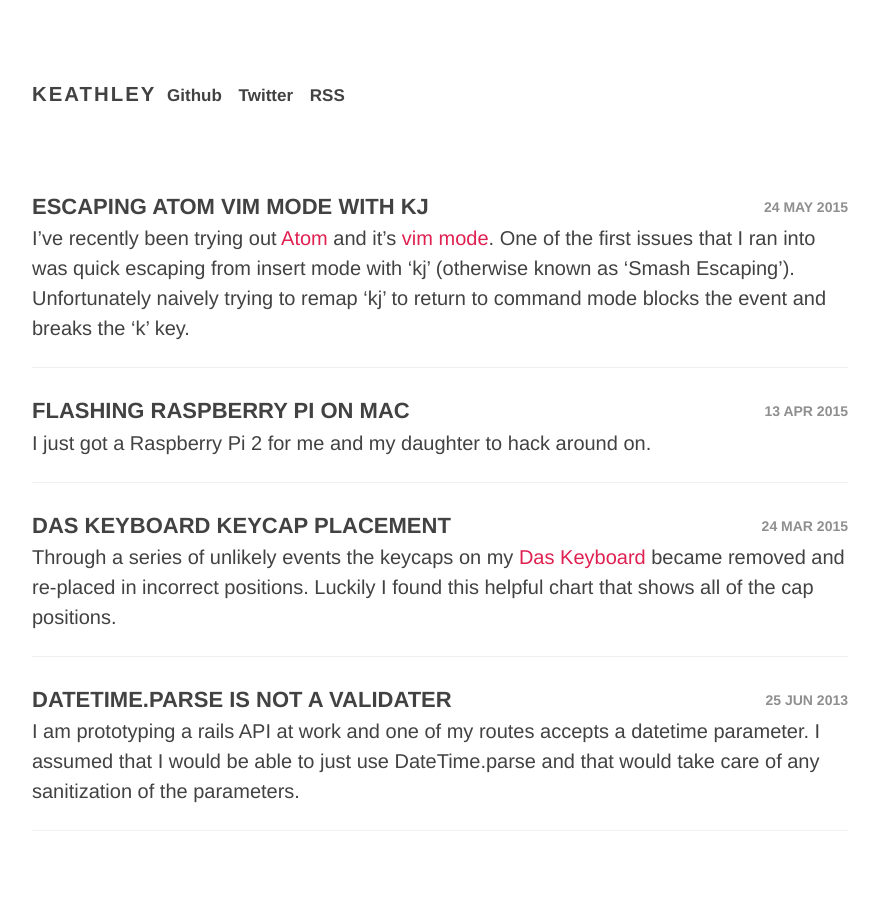
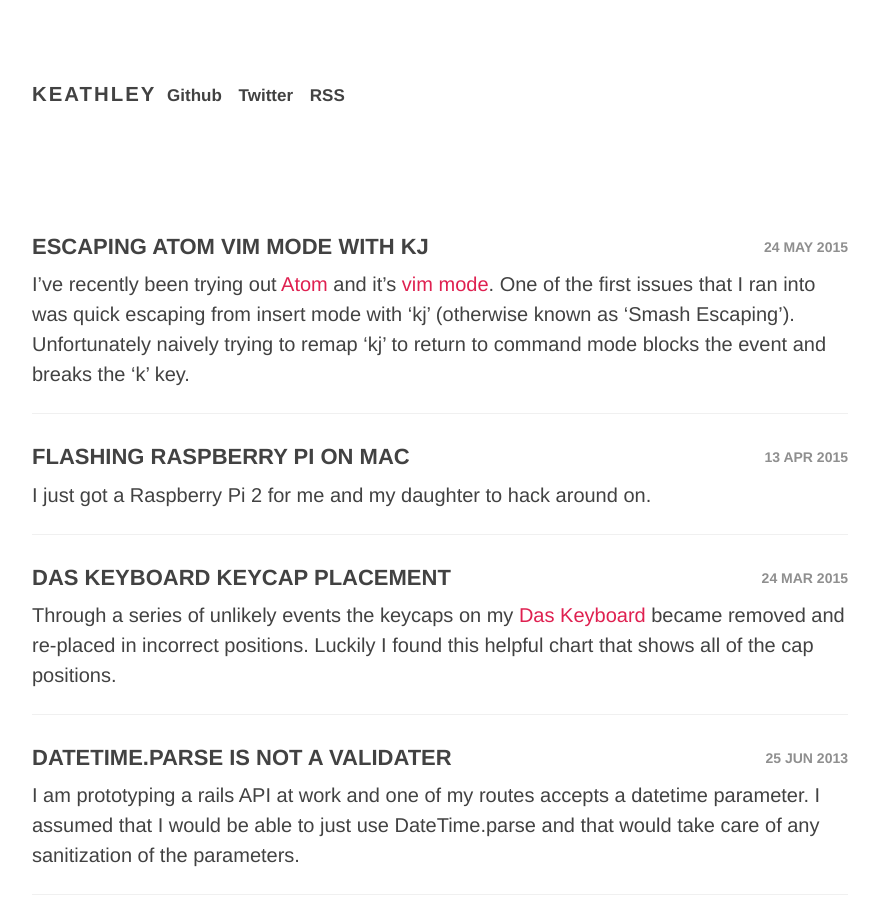
Before and after one commit to wojtekmach/keathley.github.io, a Jekyll site: the page built from index.html, in a window 1280 px wide. Shown: the whole page, without its empty margins (200-1079 px from the left). Built offline with Jekyll 4.4.1, drawn with Linux system fonts in a browser that asks for light colours; nearby versions of some CDN libraries.

Commit message:
paddings and such

```diff
--- a/css/main.scss
+++ b/css/main.scss
@@ -133,6 +133,7 @@ header {
 .posts {
   padding-left: 0px;
 	margin: 0;
+	padding-top: 40px;
 
   li {
     list-style-type: none;
@@ -144,7 +145,7 @@ header {
       font-weight: bold;
 			font-size: 22px;
 			padding-top: 19px;
-			padding-bottom: 4px;
+			padding-bottom: 10px;
 			margin: 0;
 
 			a {
```
